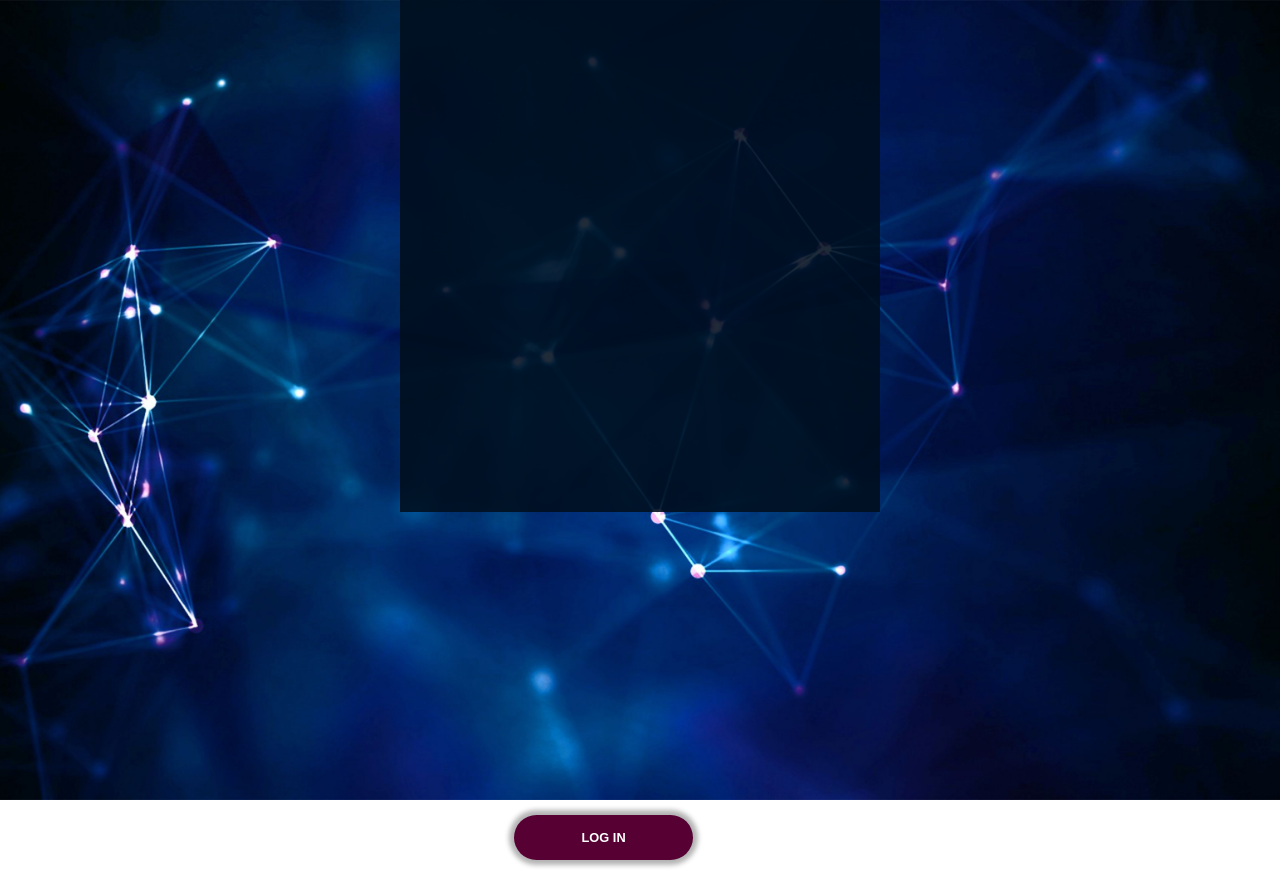
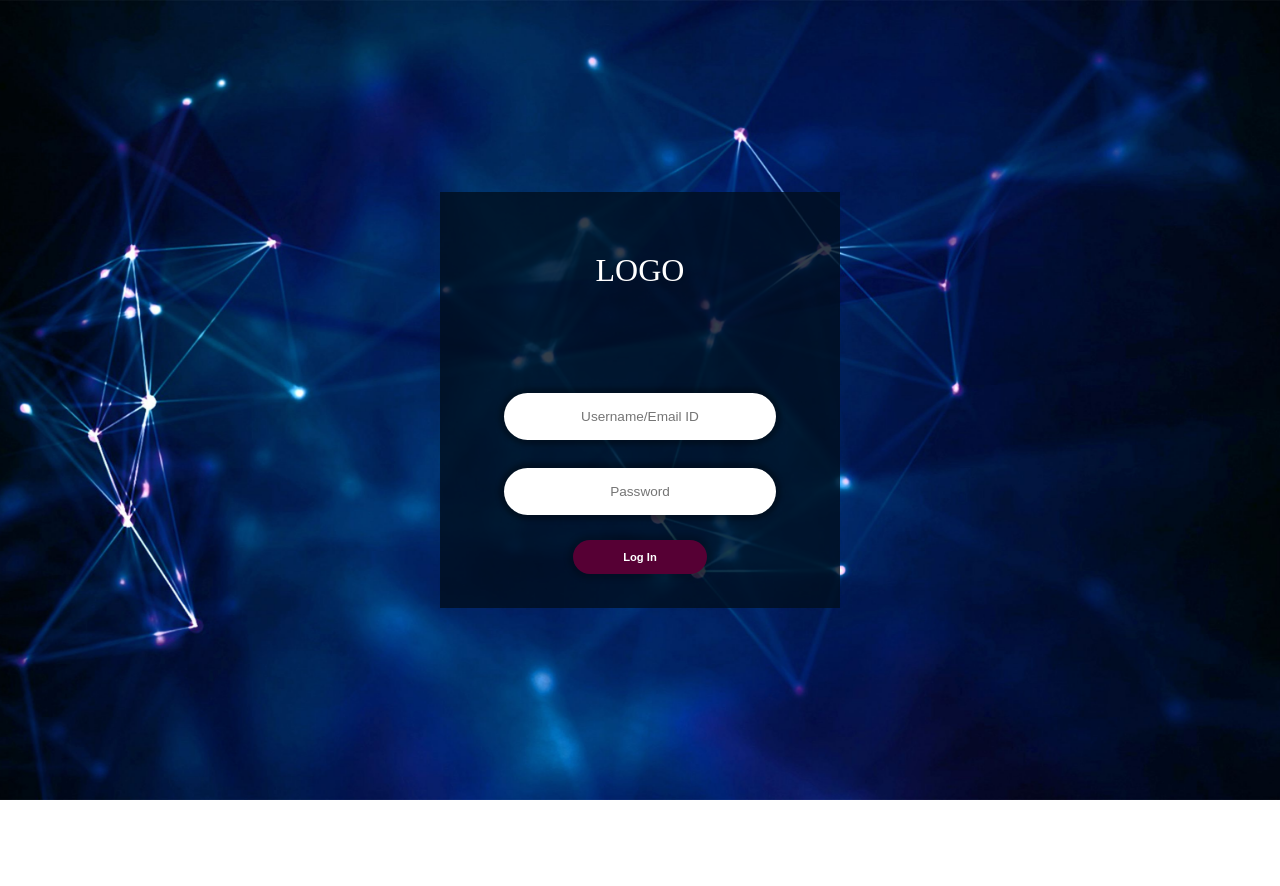
Before and after one commit to Artistic-cat/Temp, a React (Create React App) app: page / in a window 1280 px wide. After the commit the page ends 800 px from the top, so only its background shows below. Built offline with nearby package versions, Linux system fonts and the light colour scheme.

Commit message:
Login page fixed without functionality

```diff
--- a/src/Components/Header/Header.css
+++ b/src/Components/Header/Header.css
@@ -53,7 +53,7 @@
     font-size: 20px;
 }
 .search-icon{
-    background: url('../../Images/search.svg');
+    /* background: url('../../Images/search.svg'); */
     width: 1em;
     height: 1em;
     background-repeat: no-repeat;
--- a/src/Components/Header/Header.js
+++ b/src/Components/Header/Header.js
@@ -1,6 +1,6 @@
 import React from 'react';
 import '../Header/Header.css';
-import '../../Images/search.svg';
+// import '../../Images/search.svg';
 
 function Header(){
     return(
--- a/src/Views/Login/Login.css
+++ b/src/Views/Login/Login.css
@@ -1,30 +1,46 @@
+*{
+    margin: 0;
+    padding: 0;
+    height: 100%;
+    width: 100%;
+}
+
 .login{
+    position: relative;
+    left: 0em;
+    top: 0em;
+    background: url('../../Images/login_background.jpg');
+    background-size: cover;
+    background-position: center;
+    overflow: hidden;
     display: flex;
     align-items: center;
     justify-content: center;
 }
 
 .login-block{
+    position: absolute;
+    background: rgba(0,14,29, 0.8);
+    width: 25em;
+    height: 26em;
+
     display: flex;
-    flex-direction: column;
     align-items: center;
+    justify-content: center;
+    text-align: center;
+
 }
 
-.login-block-background{
-    display: flex;
-    flex-direction: column;
-    align-items: center;
-    justify-content: center;
-    width: 30em;
-    height: 32em;
-    background: #000E1D;
-    opacity: 0.88;
+.login-logo{
+    position: absolute;
+    margin-top: 30%;
+    color: #FFF;
+    font-size: 2em;
 }
 
 .login-form{
-    display: flex;
-    flex-direction: column;
-    margin-top: 6em;
+    position: absolute;
+    top: 45%;
 }
 
 .input{
@@ -36,35 +52,18 @@
     height: 3.5em;
     background: #FFFFFF;
     box-shadow: 0px 0px 4px 5px rgba(0, 0, 0, 0.3);
-    border-radius: 60px;
-
-}
-
-.logo{
-
+    border-radius: 90px;
 }
 
 .login-button{
-    width: 14em;
-    height: 3.5em;
+    width: 12em;
+    height: 3em;
     background: #560034;
-    box-shadow: 0px 0px 5px 5px rgba(0, 0, 0, 0.3);
-    border-radius: 60px;
+    box-shadow: 0px 0px 5px 5px rgba(0, 0, 0, 0.2);
+    border-radius: 70px;
     border: none;
     font-weight: bold;
-    font-size: 0.8em;
+    font-size: 0.7em;
     color: #FFF;
-    margin: 2em;
-
+    margin-top: 1em;
 }
-
-.background-image{
-    left: 0em;
-    top: 0em;
-    background: url('../../Images/login_background.jpg');
-    position: absolute;
-    min-width: 100%;
-    min-height: 100%;
-    background-size: cover;
-    background-position: center;
-}
--- a/src/Views/Login/Login.js
+++ b/src/Views/Login/Login.js
@@ -3,6 +3,7 @@ import './Login.css';
 //import {Link} from 'react-router-dom';
 
 function Login() {
+
     const [email, setEmail]= useState('');
     const [password, setPassword]=useState('');
 
@@ -13,18 +14,14 @@ function Login() {
 
     return(
         <div className='login'>
-            <div className='background-image'></div>
             <div className='login-block'>
-            <div className='login-block-background'></div>
-                <div className='logo'>LOGO</div>
-                <form className='login-form'>
+                <div className='login-logo'>LOGO</div>
+                <div className='login-form'>
                     <input className='input' type='text' placeholder='Username/Email ID' value={email} onChange={e => setEmail(e.target.value)} />
                     <input className='input' type='password' placeholder='Password' value={password} onChange={e=> setPassword(e.target.value)} />
-                    <button className='login-button' type='submit' onClick={logIn} >LOG IN</button>
-                </form>
-
+                    <button className='login-button' type='submit' onClick={logIn} >Log In</button>
+                </div>
             </div>
-
         </div>
     )
 }
```
